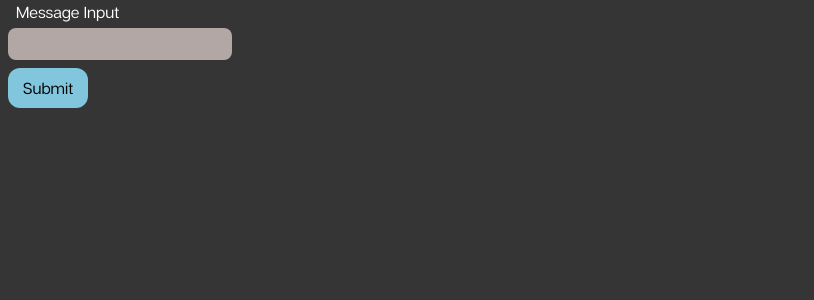
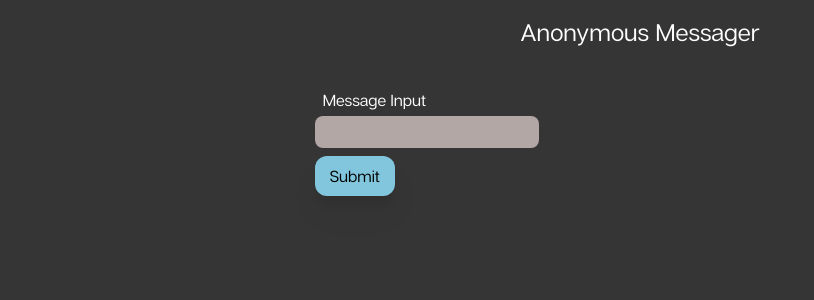
Before and after one commit to nerdyfitzy/cisc-3300-project, a React (Create React App) app in the folder client/: page / in a window 1280 px wide. Shown: the top 300 px of the page, without its empty margins (0-814 px from the left). Built offline with nearby package versions, Linux system fonts and the light colour scheme; no server answers.

Commit message:
finsihed mostly

```diff
--- a/client/src/App.js
+++ b/client/src/App.js
@@ -3,7 +3,10 @@ import Page from "./views/page";
 
 function App() {
   return (
-    <div className='App'>
+    <div className='App flex flex-col justify-center items-center pt-4'>
+      <h1 className='text-2xl font-medium text-white justify-self-center'>
+        Anonymous Messager
+      </h1>
       <Page />
     </div>
   );
--- a/client/src/TEMPORARY_SOCKET.js
+++ /dev/null
@@ -1,13 +0,0 @@
-import { io } from "socket.io-client";
-
-const socket = io("http://localhost:7778", {
-  reconnectionDelayMax: 10000,
-});
-
-socket.io.on("error", (error) => {
-  console.log(error);
-});
-
-socket.on("receive-message", (newMessage) => {
-  console.log("new message", newMessage);
-});
--- a/client/src/components/input.jsx
+++ b/client/src/components/input.jsx
@@ -1,7 +1,6 @@
-import React, { useState } from "react";
+import React from "react";
 
-const Input = (handleInputChange) => {
-  const [input, setInput] = useState("");
+const Input = ({ handleInputChange }) => {
   return (
     <div className='flex flex-col justify-start w-fit'>
       <label
@@ -15,6 +14,7 @@ const Input = (handleInputChange) => {
         type='text'
         className='mx-2 w-56 rounded-lg h-8 text-left px-4 text-sm font-medium'
         style={{ background: "#b3a7a6" }}
+        onChange={(e) => handleInputChange(e.target.value)}
       />
     </div>
   );
--- a/client/src/components/message.jsx
+++ b/client/src/components/message.jsx
@@ -1,7 +1,24 @@
 import React from "react";
 
-const Message = () => {
-  return <></>;
+const Message = ({ content, sent_at, user }) => {
+  const date = new Date(sent_at);
+  return (
+    <>
+      <div className='flex flex-col bg-sky-600 rounded-xl justify-between w-96 min-h-20 py-3 mb-4 drop-shadow-lg'>
+        <p className='border-b border-b-2 border-b-slate-400/50 mx-2'>
+          {content}
+        </p>
+        <div className='flex flex-row text-xs w-full justify-between px-4'>
+          <p>
+            at: {date.getMonth() + 1}/{date.getDate()}/{date.getFullYear()}{" "}
+            {date.getHours()}:{date.getMinutes()}
+          </p>
+
+          <p>user: {user}</p>
+        </div>
+      </div>
+    </>
+  );
 };
 
 export default Message;
--- a/client/src/components/submit.jsx
+++ b/client/src/components/submit.jsx
@@ -1,11 +1,11 @@
 import React from "react";
 
-const Submit = (handleSubmit) => {
+const Submit = ({ handleSubmit }) => {
   return (
     <>
       <button
-        style={{ background: "#81C6DC" }}
-        className='h-10 w-20 m-2 rounded-xl font-medium text-center align-middle'
+        onClick={handleSubmit}
+        className='bg-light-turqoise hover:bg-dark-turqoise active:bg-darker-turqoise h-10 w-20 m-2 rounded-xl font-medium text-center align-middle drop-shadow-xl'
       >
         Submit
       </button>
--- a/client/src/index.css
+++ b/client/src/index.css
@@ -13,9 +13,32 @@ body {
   font-family: articulat-cf;
   -webkit-font-smoothing: antialiased;
   -moz-osx-font-smoothing: grayscale;
+  overflow-y: hidden;
+  overflow-x: visible;
 }
 
 code {
   font-family: source-code-pro, Menlo, Monaco, Consolas, "Courier New",
     monospace;
 }
+
+::-webkit-scrollbar {
+  width: 7px;
+}
+::-webkit-scrollbar-track {
+  border-radius: 0.375rem;
+  background: linear-gradient(
+    180deg,
+    #6f6b75 0%,
+    rgba(111, 107, 117, 0.22) 100%
+  );
+}
+::-webkit-scrollbar-thumb {
+  background: linear-gradient(
+    179.59deg,
+    rgb(77, 151, 235) 0.35%,
+    #2eabd1 111.08%
+  );
+  border-radius: 0.375rem;
+  width: 7px;
+}
--- a/client/src/views/inputFields.jsx
+++ b/client/src/views/inputFields.jsx
@@ -0,0 +1,21 @@
+import React, { useRef } from "react";
+import Input from "../components/input";
+import Submit from "../components/submit";
+
+const InputFields = ({ sendToBackend }) => {
+  const input = useRef("");
+
+  const changeInput = (val) => {
+    input.current = val;
+  };
+  return (
+    <>
+      <div className='flex flex-col'>
+        <Input handleInputChange={changeInput} />
+        <Submit handleSubmit={() => sendToBackend(input.current)} />
+      </div>
+    </>
+  );
+};
+
+export default InputFields;
--- a/client/src/views/messageContainer.jsx
+++ b/client/src/views/messageContainer.jsx
@@ -0,0 +1,21 @@
+import React from "react";
+import Message from "../components/message";
+
+const MessageContainer = ({ messages }) => {
+  return (
+    <>
+      <div className='!overflow-y-auto !overflow-x-visible h-auto pr-2'>
+        {messages.map((m) => (
+          <Message
+            key={m.id}
+            content={m.content}
+            user={m.user}
+            sent_at={m.sent_at}
+          />
+        ))}
+      </div>
+    </>
+  );
+};
+
+export default MessageContainer;
--- a/client/src/views/page.jsx
+++ b/client/src/views/page.jsx
@@ -1,13 +1,44 @@
-import React from "react";
-import Input from "../components/input";
-import Submit from "../components/submit";
+import React, { useState, useEffect } from "react";
+import InputFields from "./inputFields";
+import MessageContainer from "./messageContainer";
+import { io } from "socket.io-client";
+
+const socket = io("http://localhost:7778", {
+  reconnectionDelayMax: 10000,
+});
+socket.io.on("error", (error) => {
+  console.log(error);
+});
+
+const sendMessage = (val) => {
+  console.log("sending!", val);
+
+  socket.emit("create-message", val, socket.id);
+};
 
 const Page = () => {
+  const [messages, setMessages] = useState([]);
+  console.log(messages);
+
+  socket.on("receive-message", (newMessage) => {
+    console.log("got", newMessage);
+    setMessages([newMessage, ...messages]);
+  });
+
+  socket.once("receive-all", (allMessages) => {
+    console.log("Received All Messages - ", allMessages.toReversed());
+    setMessages(allMessages.toReversed());
+  });
+
+  useEffect(() => {
+    socket.emit("get-messages");
+  }, []);
+
   return (
     <>
-      <div className='flex flex-col w-100 h-100'>
-        <Input />
-        <Submit />
+      <div className='flex flex-row w-7/12 h-screen p-10 justify-between mb-4'>
+        <InputFields sendToBackend={sendMessage} />
+        <MessageContainer messages={messages} />
       </div>
     </>
   );
--- a/client/tailwind.config.js
+++ b/client/tailwind.config.js
@@ -2,7 +2,13 @@
 module.exports = {
   content: ["./src/**/*.{js,jsx,ts,tsx}"],
   theme: {
-    extend: {},
+    extend: {
+      colors: {
+        "light-turqoise": "#81C6DC",
+        "dark-turqoise": "#78b8cc",
+        "darker-turqoise": "#6ba3b5",
+      },
+    },
   },
   plugins: [],
 };
```
Also changed, not shown: 2 other files (tests, documents, lock files or other folders).
